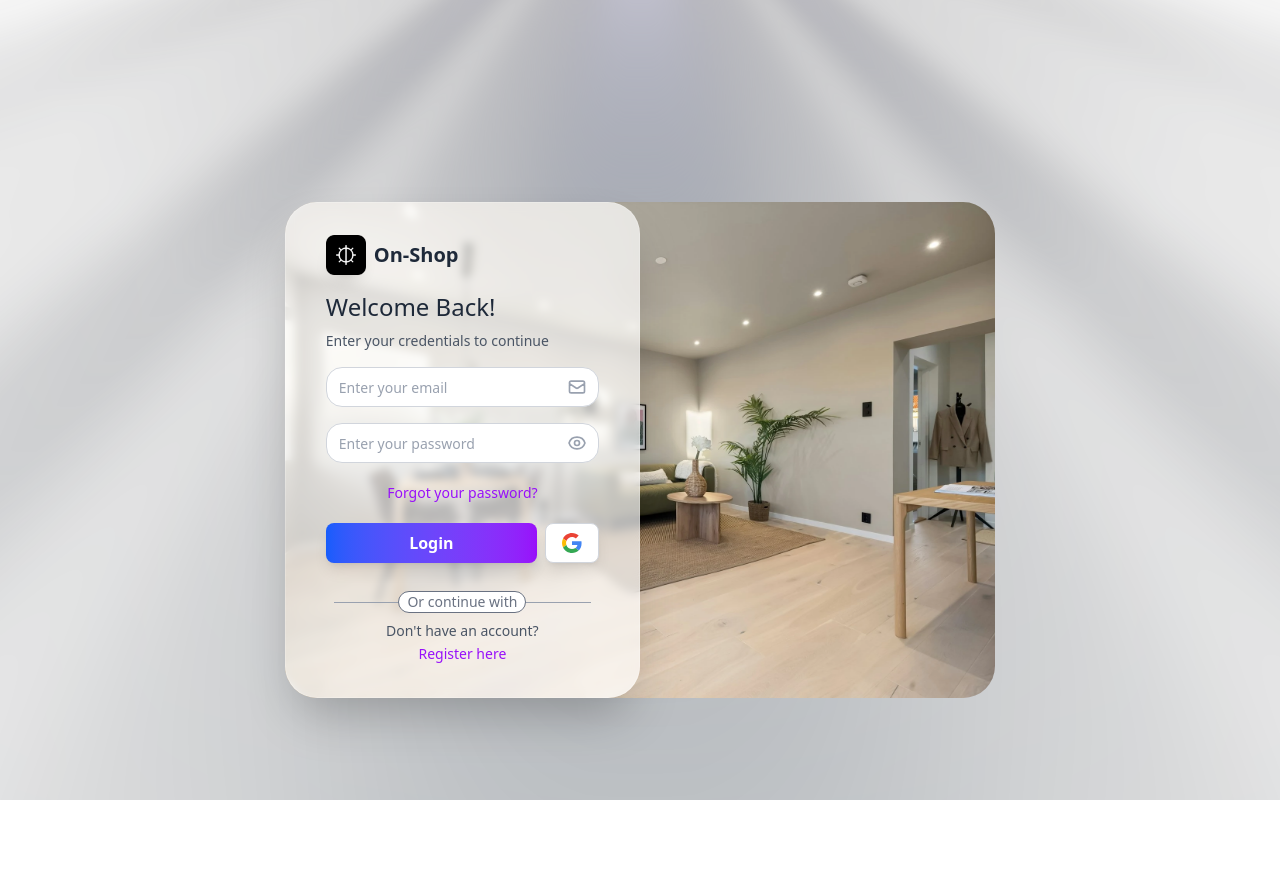
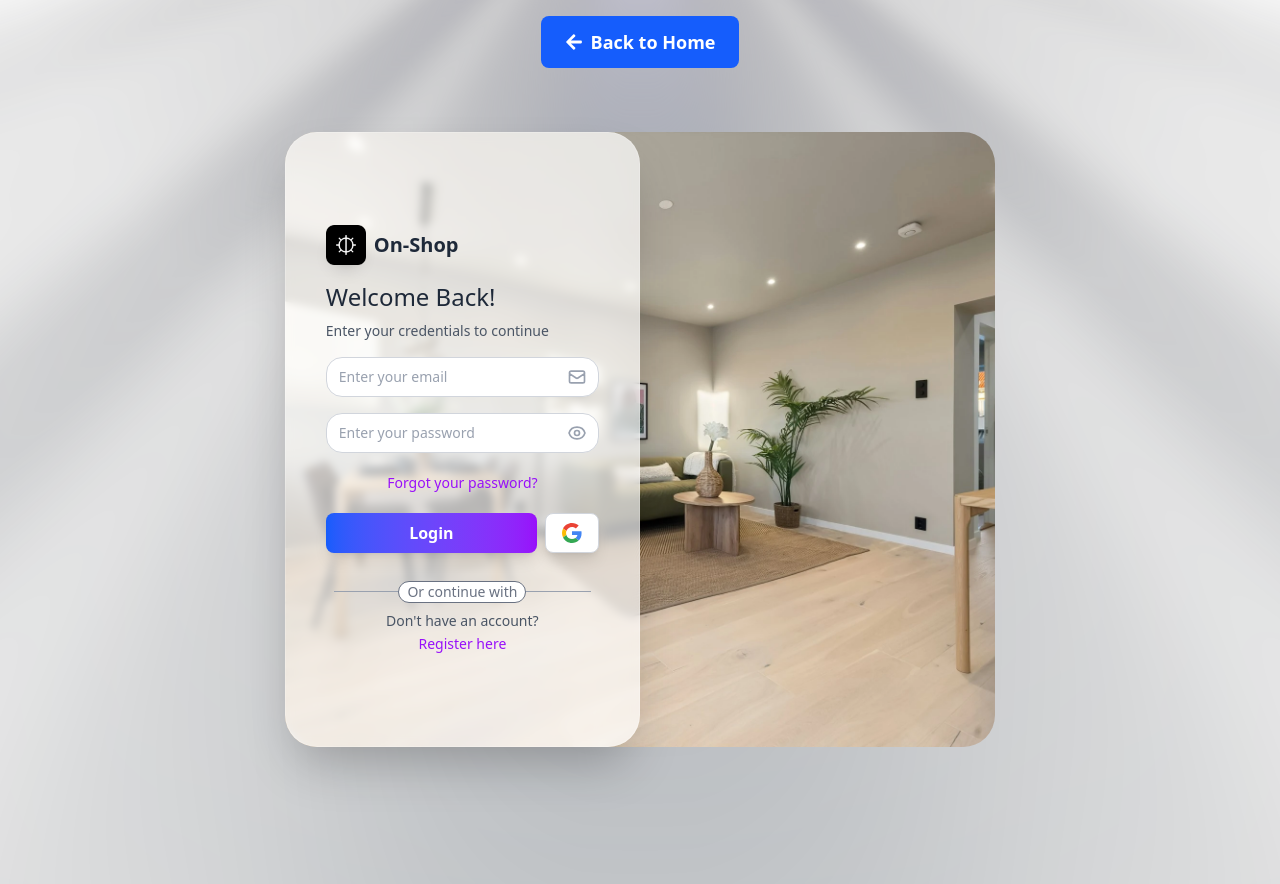
Before and after one commit to jonathanCocuy/online-shop, a Next.js app in the folder frontend/: page /login in a window 1280 px wide. Before the commit the page ends 800 px from the top, so only its background shows below. Built offline with nearby package versions, Linux system fonts and the light colour scheme; no server answers.

Commit message:
feat(styles and hydrate): updated styles and fix hydrate problem

```diff
--- a/frontend/next.config.ts
+++ b/frontend/next.config.ts
@@ -1,8 +1,9 @@
-/** @type {import('next').NextConfig} */
-const nextConfig = {
+import type { NextConfig } from "next";
+
+const nextConfig: NextConfig = {
     images: {
         unoptimized: true,
     },
 };
 
-module.exports = nextConfig;
+export default nextConfig;
--- a/frontend/src/app/(auth)/layout.tsx
+++ b/frontend/src/app/(auth)/layout.tsx
@@ -1,28 +1,26 @@
-'use client';
-
-import LightRaysBackground from '@/components/layout/LightRaysBackground';
-import { Button } from '@/components/ui/Button';
 import Link from 'next/link';
 import { FaArrowLeft } from 'react-icons/fa';
+import AuthBackground from './shared/AuthBackground';
 
 export default function AuthLayout({ children }: { children: React.ReactNode }) {
     return (
         <div className="relative overflow-hidden font-sans min-h-screen">
             <div className="absolute inset-0 -z-10">
-                <LightRaysBackground />
+                <AuthBackground />
             </div>
 
             <div className="relative z-10 flex flex-col items-center justify-center min-h-screen">
                 {/* Visible solo en pantallas < 640px */}
-                <div className="sm:hidden flex items-center justify-center w-full p-4">
-                    <Button variant="primary" size="lg">
-                        <Link href="/" className="flex items-center gap-2">
-                            <FaArrowLeft /> Back
-                        </Link>
-                    </Button>
+                <div className="flex items-center justify-center w-full p-4">
+                    <Link
+                        href="/"
+                        className="flex items-center gap-2 bg-blue-600 hover:bg-blue-700 text-white font-semibold rounded-lg px-6 py-3 text-lg transition-all duration-200 focus:outline-none focus:ring-2 focus:ring-blue-500 hover:scale-105 active:scale-95"
+                    >
+                        <FaArrowLeft /> Back to Home
+                    </Link>
                 </div>
 
-                <div className="w-full h-[700px]">
+                <div className="w-full sm:min-h-[700px]">
                     {children}
                 </div>
             </div>
--- a/frontend/src/app/(auth)/login/components/LoginForm.tsx
+++ b/frontend/src/app/(auth)/login/components/LoginForm.tsx
@@ -12,6 +12,7 @@ import { authService } from "@/lib/auth";
 import { useRouter } from "next/navigation";
 import Image from "next/image";
 import { GoogleIcon } from "@/components/ui/Icons";
+import { authLayoutWrapperClasses } from "@/app/(auth)/shared/authLayout";
 
 type LoginFormValues = z.infer<typeof loginSchema>;
 
@@ -66,9 +67,11 @@ export default function LoginForm() {
     });
 
     return (
-        <div className="flex items-center justify-center w-full h-full p-4 md:p-8 lg:p-12 min-h-screen">
-            {/* Container of the form */}
-            <div className="w-full h-[90%] sm:w-[85%] sm:h-[90%] md:w-[60%] md:h-[90%] lg:w-[50%] lg:h-[95%] xl:w-[60%] xl:h-[90%] bg-gray-500 rounded-4xl bg-[url('/images/register.webp')] bg-cover bg-center bg-no-repeat">
+        <div className="flex items-start justify-center w-full h-full p-4 md:p-8 lg:p-12 min-h-screen">
+
+
+
+            <div className={`${authLayoutWrapperClasses} bg-gray-500 rounded-4xl bg-[url('/images/register.webp')] bg-cover bg-center bg-no-repeat flex items-center justify-start h-[620px]`}>
                 {/* Main card - Con animación hacia la derecha */}
                 <div
                     className={`w-full md:w-full lg:w-[100%] xl:w-1/2 bg-white/70 backdrop-blur-xs rounded-4xl shadow-2xl p-6 md:p-8 border border-white/20 h-full flex flex-col justify-center transition-all duration-500 ease-in-out ${
--- a/frontend/src/app/(auth)/register/components/RegisterForm.tsx
+++ b/frontend/src/app/(auth)/register/components/RegisterForm.tsx
@@ -12,6 +12,7 @@ import { authService } from '@/lib/auth';
 import { useRouter } from 'next/navigation';
 import Image from 'next/image';
 import { GoogleIcon } from '@/components/ui/Icons';
+import { authLayoutWrapperClasses } from '@/app/(auth)/shared/authLayout';
 
 type RegisterFormValues = z.infer<typeof registerSchema>;
 
@@ -71,12 +72,13 @@ export default function RegisterForm() {
     };
 
     return (
-        <div className="flex items-center justify-center w-full h-full p-4 md:p-8 lg:p-12">
+        <div className="flex items-start
+         justify-center w-full h-full p-4 md:p-8 lg:p-12 min-h-screen">
             {/* Container of the form */}
-            <div className="w-full h-[90%] sm:w-[85%] sm:h-[90%] md:w-[60%] md:h-[80%] lg:w-[50%] lg:h-[90%] xl:w-[60%] xl:h-[90%] bg-gray-500 rounded-4xl bg-[url('/images/register.webp')] bg-cover bg-center bg-no-repeat flex justify-end">
+            <div className={`${authLayoutWrapperClasses} bg-gray-500 rounded-4xl bg-[url('/images/register.webp')] bg-cover bg-center bg-no-repeat flex items-center justify-end h-[620px]`}>
                 {/* Main card - Con animación */}
                 <div
-                    className={`w-full md:w-full lg:w-[100%] xl:w-1/2 bg-white/70 backdrop-blur-xs rounded-4xl shadow-2xl p-6 md:p-8 border border-white/20 h-full flex flex-col justify-center transition-all duration-500 ease-in-out ${
+                    className={`w-full md:w-full lg:w-[100%] xl:w-1/2 bg-white/70   backdrop-blur-xs rounded-4xl shadow-2xl p-6 md:p-8 border border-white/20 h-full flex flex-col justify-center transition-all duration-500 ease-in-out ${
                         isAnimating
                             ? 'opacity-0 -translate-x-full scale-95'
                             : isEntering
--- /dev/null
+++ b/frontend/src/app/(auth)/shared/AuthBackground.tsx
@@ -0,0 +1,12 @@
+'use client';
+
+import dynamic from 'next/dynamic';
+
+const LightRaysBackground = dynamic(
+    () => import('@/components/layout/LightRaysBackground'),
+    { ssr: false }
+);
+
+export default function AuthBackground() {
+    return <LightRaysBackground />;
+}
--- /dev/null
+++ b/frontend/src/app/(auth)/shared/authLayout.ts
@@ -0,0 +1,2 @@
+export const authLayoutWrapperClasses =
+    "w-full h-[90%] sm:w-[85%] sm:h-[240px] md:w-[60%] md:h-[90%] lg:w-[50%] lg:h-[95%] xl:w-[60%] xl:h-[615px]";
--- a/frontend/src/app/layout.tsx
+++ b/frontend/src/app/layout.tsx
@@ -1,4 +1,4 @@
-import type { Metadata } from "next";
+import type { Metadata, Viewport } from "next";
 import { Questrial } from "next/font/google";
 import "./globals.css";
 
@@ -9,6 +9,11 @@ const questrial = Questrial({
   weight: "400",
 });
 
+export const viewport: Viewport = {
+  width: "device-width",
+  initialScale: 1,
+};
+
 export const metadata: Metadata = {
   title: "On-Shop",
   description: "On-Shop is a platform for buying and selling products online",
@@ -17,6 +22,7 @@ export const metadata: Metadata = {
 export default function RootLayout({children} : {children: React.ReactNode}) {
   return (
     <html lang="en" suppressHydrationWarning>
+      <head />
       <body
         className={`${questrial.variable} antialiased`}
         suppressHydrationWarning
--- a/frontend/src/components/layout/LightRaysBackground.tsx
+++ b/frontend/src/components/layout/LightRaysBackground.tsx
@@ -1,3 +1,5 @@
+'use client';
+
 import { useRef, useEffect, useState } from 'react';
 import { Renderer, Program, Triangle, Mesh } from 'ogl';
 
```
